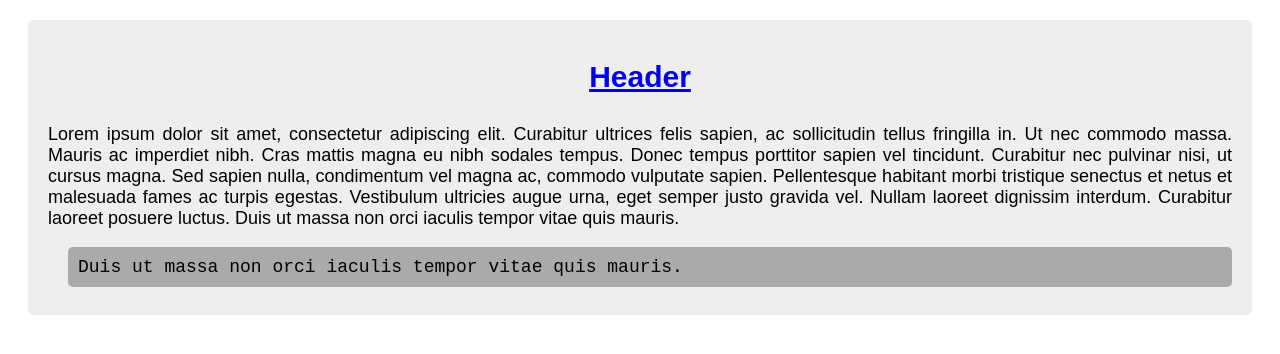
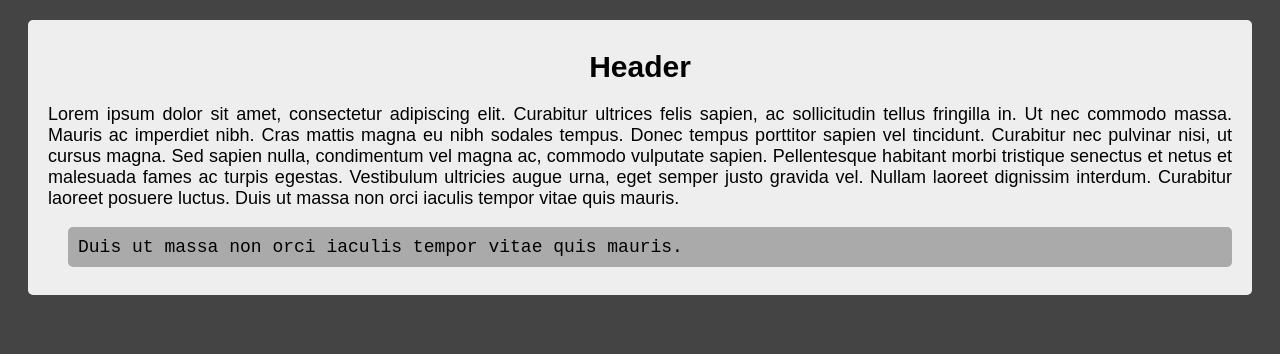
Before and after one commit to mknepper/web, a plain HTML site: page card/card.html in a window 1280 px wide. Drawn offline with Linux system fonts and the light colour scheme.

Commit message:
Changes.

```diff
--- a/card/card.html
+++ b/card/card.html
@@ -1,11 +1,27 @@
 <!DOCTYPE html>
+
 <head>
   <style>
-    .head {
+    body {
+      background-color: #444;
+    }
+
+    a {
+      text-decoration: none;
+      color: black;
+    }
+
+    a:hover,
+    a:visited {
+      color: gray;
+    }
+
+    h1 {
       font-family: sans-serif;
       font-weight: bold;
       font-size: 30px;
     }
+
     .card {
       background-color: #eeeeee;
       border-radius: 5px;
@@ -18,6 +34,7 @@
       margin: 20px 20px 20px 20px;
       font-family: sans-serif;
     }
+
     .code {
       color: #000000;
       margin-left: 20px;
@@ -26,16 +43,21 @@
       padding: 10px 10px 10px 10px;
       border-radius: 5px;
     }
+
     .center {
       text-align: center;
     }
   </style>
 </head>
+
 <body>
   <main class="card">
-    <p class="center head"><a href="#">Header</a></p>
-    <p>Lorem ipsum dolor sit amet, consectetur adipiscing elit. Curabitur ultrices felis sapien, ac sollicitudin tellus fringilla in. Ut nec commodo massa. Mauris ac imperdiet nibh. Cras mattis magna eu nibh sodales tempus. Donec tempus porttitor sapien vel tincidunt. Curabitur nec pulvinar nisi, ut cursus magna. Sed sapien nulla, condimentum vel magna ac, commodo vulputate sapien. Pellentesque habitant morbi tristique senectus et netus et malesuada fames ac turpis egestas. Vestibulum ultricies augue urna, eget semper justo gravida vel. Nullam laoreet dignissim interdum. Curabitur laoreet posuere luctus. Duis ut massa non orci iaculis tempor vitae quis mauris.</p>
+    <h1 class="center"><a href="#">Header</a></h1>
+    <p>Lorem ipsum dolor sit amet, consectetur adipiscing elit. Curabitur ultrices felis sapien, ac sollicitudin tellus fringilla in. Ut nec commodo massa. Mauris ac imperdiet nibh. Cras mattis magna eu nibh sodales tempus. Donec tempus porttitor
+      sapien vel tincidunt. Curabitur nec pulvinar nisi, ut cursus magna. Sed sapien nulla, condimentum vel magna ac, commodo vulputate sapien. Pellentesque habitant morbi tristique senectus et netus et malesuada fames ac turpis egestas. Vestibulum
+      ultricies augue urna, eget semper justo gravida vel. Nullam laoreet dignissim interdum. Curabitur laoreet posuere luctus. Duis ut massa non orci iaculis tempor vitae quis mauris.</p>
     <p class="code">Duis ut massa non orci iaculis tempor vitae quis mauris.</p>
   </main>
 </body>
+
 </html>
```
Also changed, not shown: matrix/matrix.html (+8 -3 lines).
